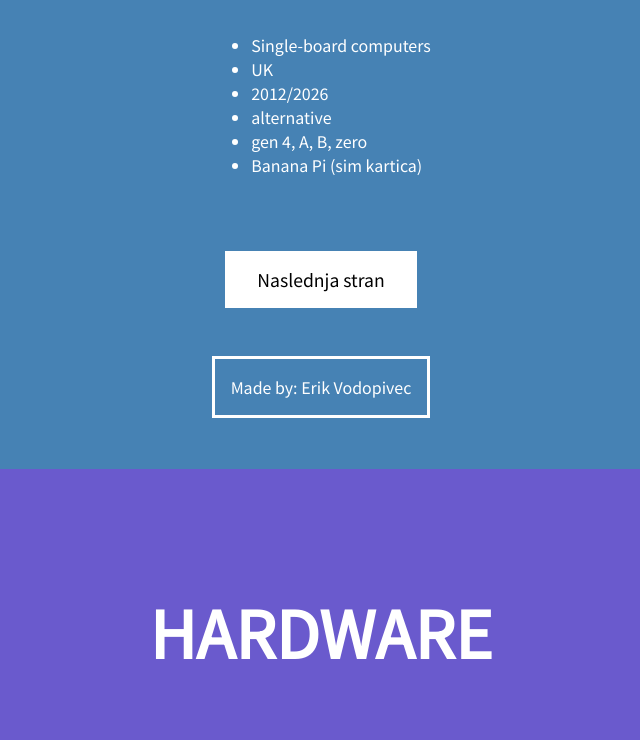
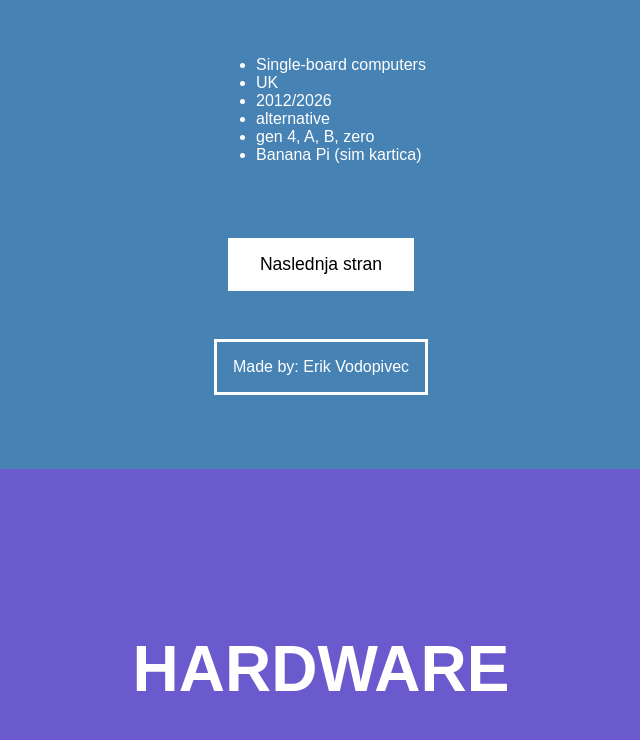
Before and after one commit to vodopivecerik/erudio, a plain HTML site: page index.html in a window 1280 px wide. Shown: the part 331-1071 px from the top of the page, without its empty margins (319-959 px from the left). Drawn offline with nearby package versions, Linux system fonts and the light colour scheme.

Commit message:
Update style.css

```diff
--- a/style.css
+++ b/style.css
@@ -8,7 +8,7 @@
 }
  /*splošno*/
 body {
-    font-family: Noto Sans JP, Arial;
+    font-family: Titillium Web, Arial;
     padding:0;
     margin:0;
     overflow: hidden;
```
